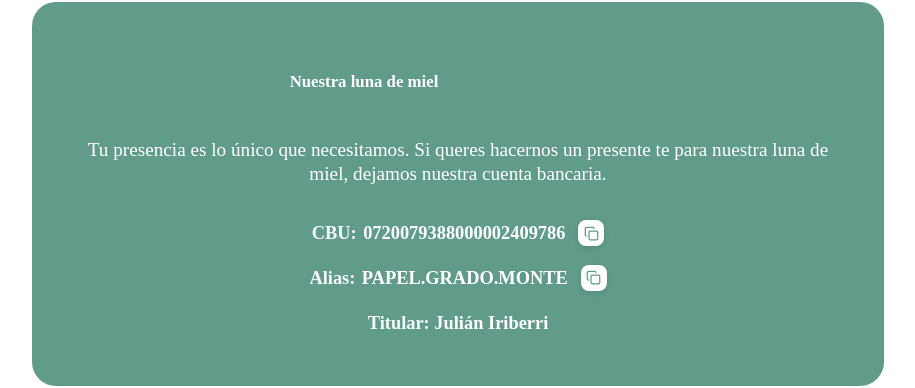
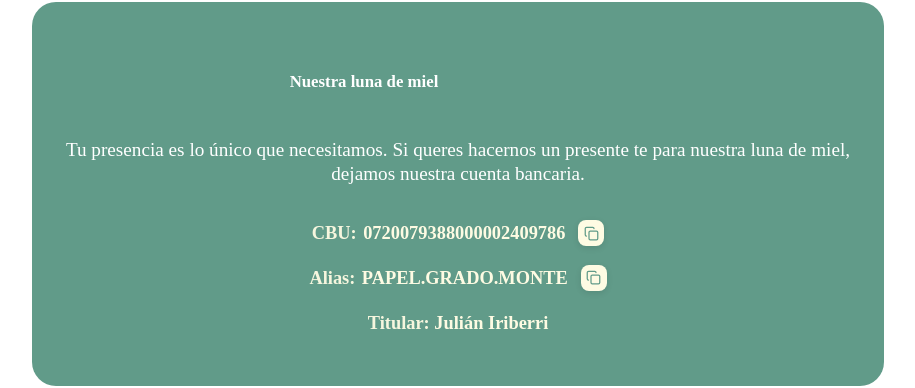
Before and after one commit to jiriberri/invitacion-dyj, a Vue app: page / in a window 1280 px wide. Shown: the part 2832-3220 px from the top of the page, without its empty margins (182-1097 px from the left). Built offline with nearby package versions, Linux system fonts and the light colour scheme; a web font is replaced by a local one.

Commit message:
cambios de estilo en seccion regalo

```diff
--- a/src/components/DressCodeGiftSection.vue
+++ b/src/components/DressCodeGiftSection.vue
@@ -10,7 +10,7 @@
     <!-- Regalo / Alias CBU -->
     <div class="glass-card gift-card">
       <h2 class="section-subtitle">Nuestra luna de miel</h2>
-      <p class="section-description">{{ giftMessage }}</p>
+      <p class="section-description gift-description">{{ giftMessage }}</p>
 
       <div class="bank-details-container">
         <div class="bank-row" v-if="cbu">
@@ -118,6 +118,10 @@ const copyToClipboard = (text, fieldName) => {
   }
 }
 
+.gift-description {
+  margin: 0.5rem 0;
+}
+
 .bank-details-container {
   display: flex;
   flex-direction: column;
@@ -125,8 +129,8 @@ const copyToClipboard = (text, fieldName) => {
   gap: 0.9rem;
   margin-top: 2rem;
   font-family: $font-title;
-  font-size: 0.95rem;
-  color: #FFFFFF;
+  font-size: 1.1rem;
+  color: $color-card-bg;
 }
 
 .bank-row {
@@ -167,7 +171,7 @@ const copyToClipboard = (text, fieldName) => {
 }
 
 .copy-btn {
-  background: #FFFFFF;
+  background: $color-card-bg;
   color: $color-primary;
   border: none;
   border-radius: 8px;
```
